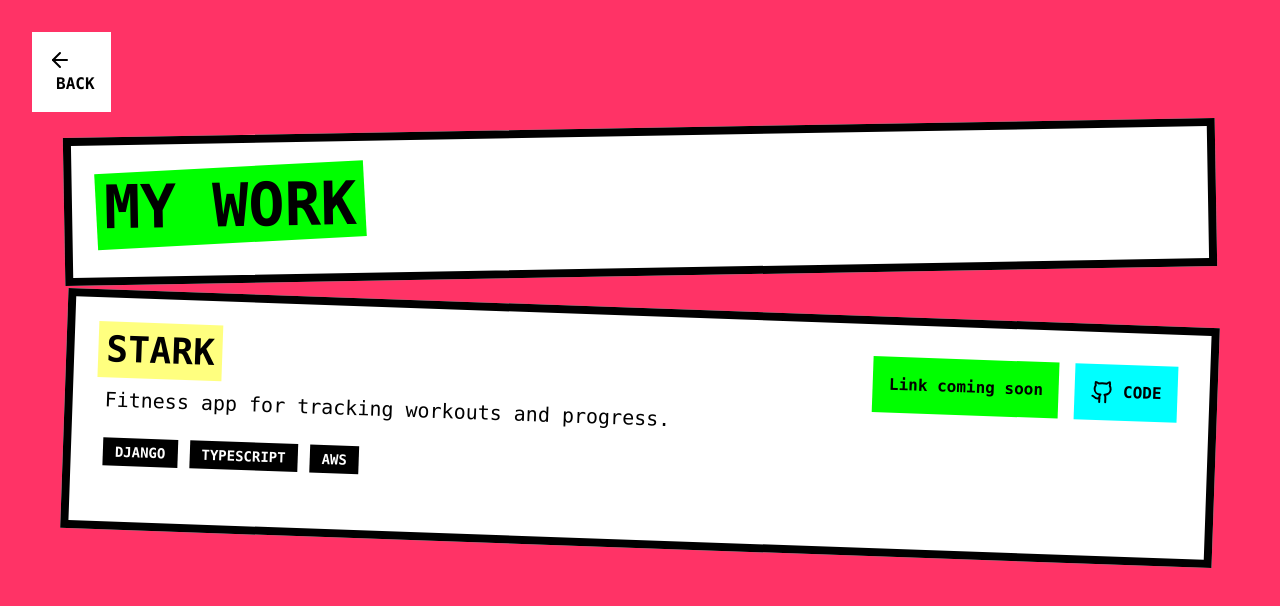
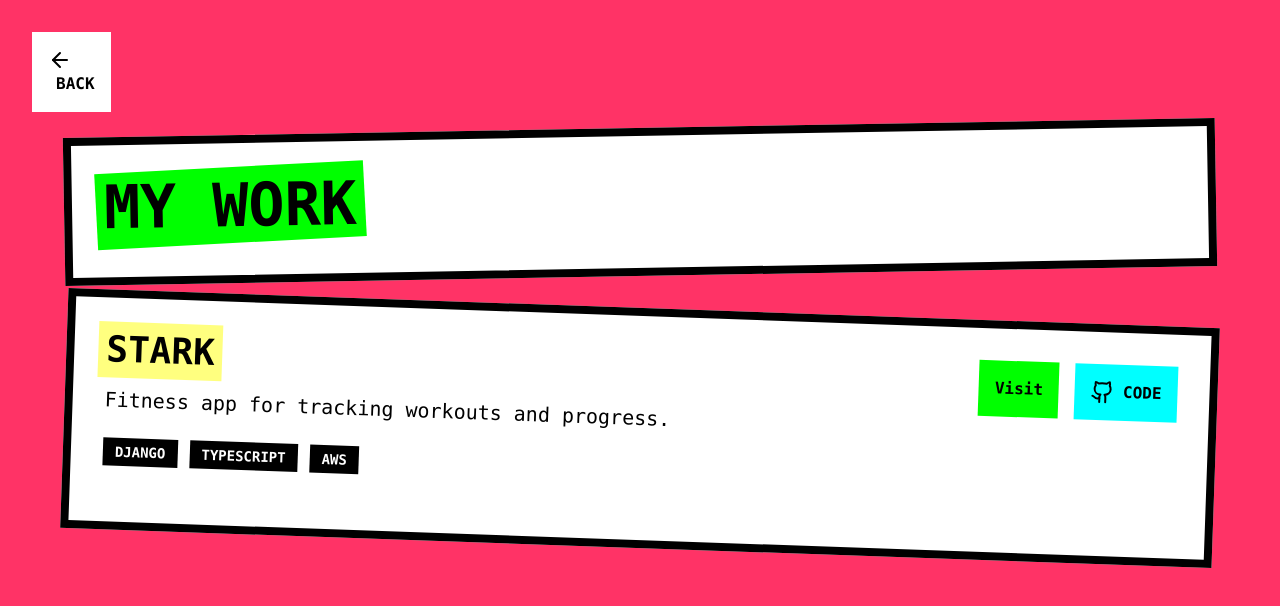
Before and after one commit to jmarcoz1/devjmarco, a React (Vite) app: page / in a window 1280 px wide. Both pictures are taken after a click on the button "WORK". Shown: the top 606 px of the page. Built offline with nearby package versions, Linux system fonts and the light colour scheme.

Commit message:
change button name

```diff
--- a/src/components/Work.tsx
+++ b/src/components/Work.tsx
@@ -75,7 +75,7 @@ export function Work({ onClose }: WorkProps) {
                     className="bg-[#00ff00] hover:bg-black hover:text-white p-3 sm:p-4 flex-1 md:flex-initial flex items-center justify-center gap-2 transform hover:rotate-6 transition-all text-center"
                   >
                     {/* <ExternalLink size={24} /> */}
-                    <span className="font-bold text-sm sm:text-base">Link coming soon</span>
+                    <span className="font-bold text-sm sm:text-base">Visit</span>
                   </a>
                   <a
                     href={project.github}
```
